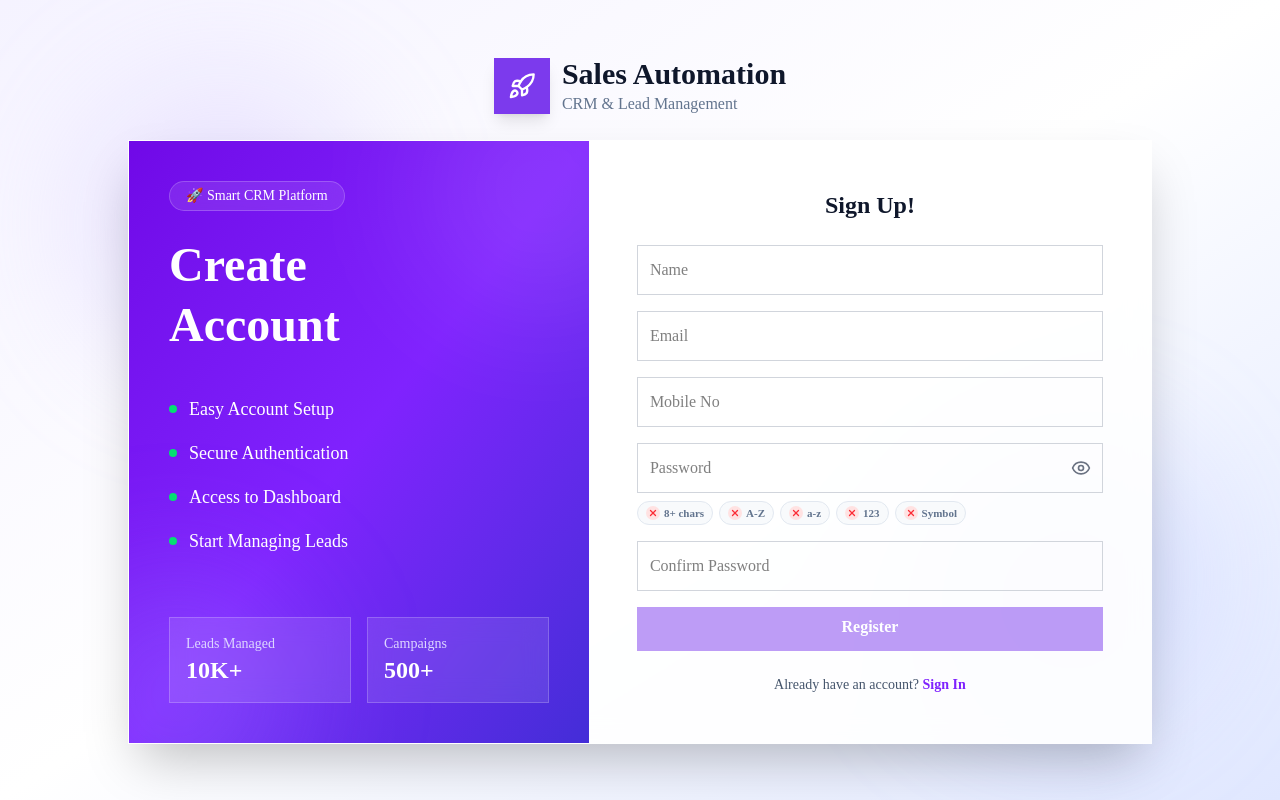
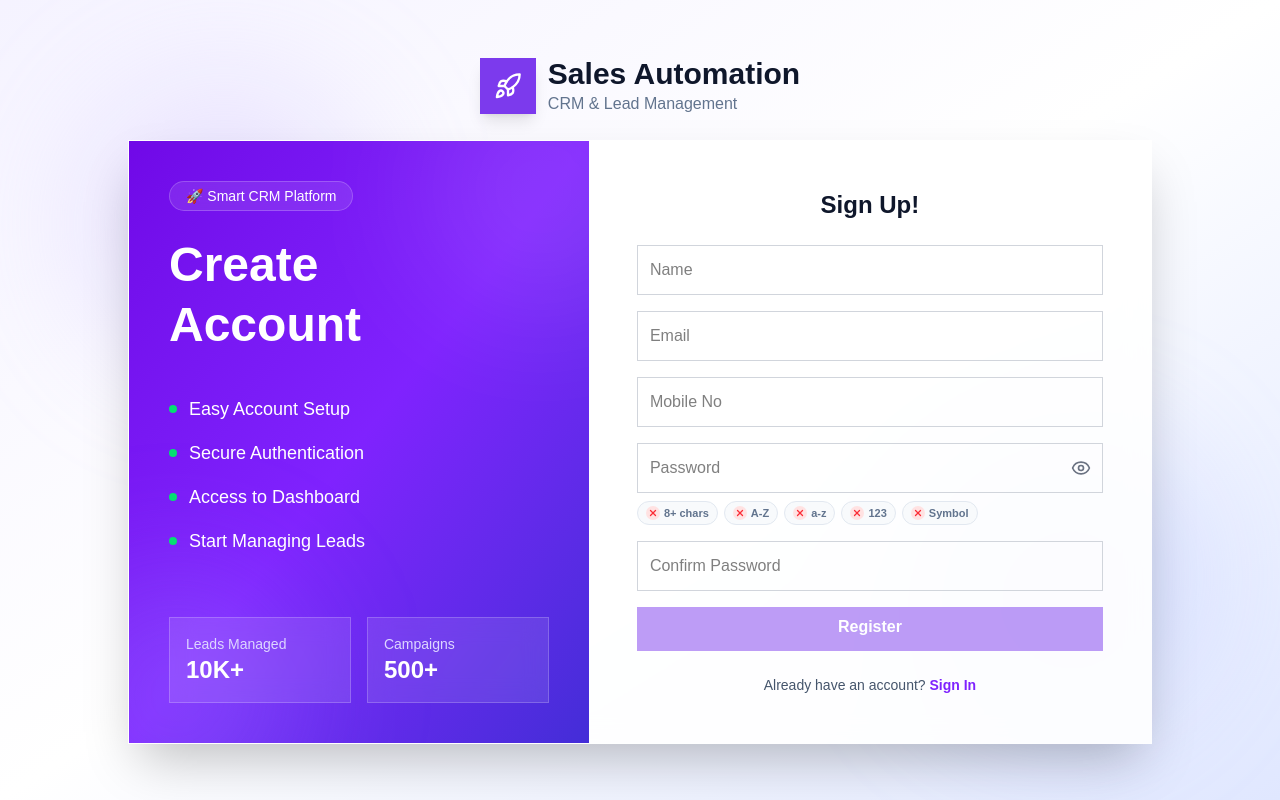
Before and after one commit to lxakshaseth/sales-automation, a Next.js app in the folder my-app/: page /sign-up in a window 1280 px wide. Built offline with nearby package versions, Linux system fonts and the light colour scheme.

Commit message:
fix: update Tailwind CSS configuration and remove invalid shadcn stylesheet import

```diff
--- a/my-app/package.json
+++ b/my-app/package.json
@@ -12,8 +12,10 @@
   },
   "dependencies": {
     "@base-ui/react": "^1.6.0",
-    "@tiptap/extension-link": "^3.26.1",
-    "@tiptap/react": "^3.26.1",
+    "@tiptap/core": "^3.27.0",
+    "@tiptap/extension-link": "^3.27.0",
+    "@tiptap/pm": "^3.27.0",
+    "@tiptap/react": "^3.27.0",
     "@tiptap/starter-kit": "^3.27.0",
     "axios": "^1.16.0",
     "bcryptjs": "^3.0.3",
--- a/my-app/src/Components/templates/EditTemplateModal.tsx
+++ b/my-app/src/Components/templates/EditTemplateModal.tsx
@@ -6,6 +6,8 @@ import { X } from "lucide-react";
 
 import { Template, updateTemplate } from "@/services/template.service";
 import toast from "react-hot-toast";
+
+type TemplateType = Template["type"];
 
 type EditTemplateModalProps = {
   template: Template | null;
@@ -21,7 +23,7 @@ export default function EditTemplateModal({
   onSuccess,
 }: EditTemplateModalProps) {
   const [name, setName] = useState("");
-  const [type, setType] = useState("email");
+  const [type, setType] = useState<TemplateType>("email");
   const [subject, setSubject] = useState("");
   const [body, setBody] = useState("");
 
@@ -40,12 +42,14 @@ export default function EditTemplateModal({
 
   if (!isOpen || !template) return null;
 
+  const selectedTemplate = template;
+
   async function handleUpdate() {
     try {
       setLoading(true);
       setError("");
 
-      await updateTemplate(template._id, {
+      await updateTemplate(selectedTemplate._id, {
         name,
         type,
         subject,
@@ -109,7 +113,7 @@ export default function EditTemplateModal({
 
               <select
                 value={type}
-                onChange={(e) => setType(e.target.value)}
+                onChange={(e) => setType(e.target.value as TemplateType)}
                 className="w-full border border-[#d7dce5] rounded-xl px-4 py-3 outline-none focus:ring-2 focus:ring-violet-500 transition-all duration-200"
               >
                 <option value="email">Email</option>
--- a/my-app/src/Components/whatsapp/ChatWindow.tsx
+++ b/my-app/src/Components/whatsapp/ChatWindow.tsx
@@ -556,8 +556,8 @@ export default function ChatWindow({
   }
 
   async function handleMessageSent(data: {
-    inboundMessage?: Message;
-    outboundMessage?: Message;
+    inboundMessage?: Message | null;
+    outboundMessage?: Message | null;
   }) {
     setMessages((currentMessages) => {
       const nextMessages = [
--- a/my-app/src/app/globals.css
+++ b/my-app/src/app/globals.css
@@ -1,5 +1,5 @@
 @import "tailwindcss";
-@import "shadcn/tailwind.css";
+@import "../../node_modules/shadcn/dist/tailwind.css";
 
 :root {
   --background: #f8fafc; /* slate-50 */
@@ -9,8 +9,8 @@
 @theme inline {
   --color-background: var(--background);
   --color-foreground: var(--foreground);
-  --font-sans: var(--font-sans);
-  --font-mono: var(--font-geist-mono);
+  --font-sans: Arial, Helvetica, sans-serif;
+  --font-mono: "Courier New", Consolas, monospace;
   --font-heading: var(--font-sans);
   --color-sidebar-ring: var(--sidebar-ring);
   --color-sidebar-border: var(--sidebar-border);
--- a/my-app/src/app/layout.tsx
+++ b/my-app/src/app/layout.tsx
@@ -1,17 +1,7 @@
 import type { Metadata, Viewport } from "next";
-import { Geist, Geist_Mono } from "next/font/google"; // Importing Google fonts Geist and Geist Mono from the next/font/google module for use in the application
 import "./globals.css";
 import { Toaster } from "react-hot-toast";
 import { SidebarProvider } from "@/Components/SideBar";
-
-const geistSans = Geist({
-  variable: "--font-geist-sans",
-  subsets: ["latin"],
-});
-const geistMono = Geist_Mono({
-  variable: "--font-geist-mono",
-  subsets: ["latin"],
-});
 
 export const metadata: Metadata = {
   title: "Sales Automation",
@@ -32,9 +22,7 @@ export default function RootLayout({
 }>) {
   return (
     <html lang="en" suppressHydrationWarning className="light">
-      <body
-        className={`${geistSans.variable} ${geistMono.variable} antialiased`}
-      >
+      <body className="antialiased">
         <SidebarProvider>{children}</SidebarProvider>
 
         <Toaster
```
Also changed, not shown: 1 other file (tests, documents, lock files or other folders).
